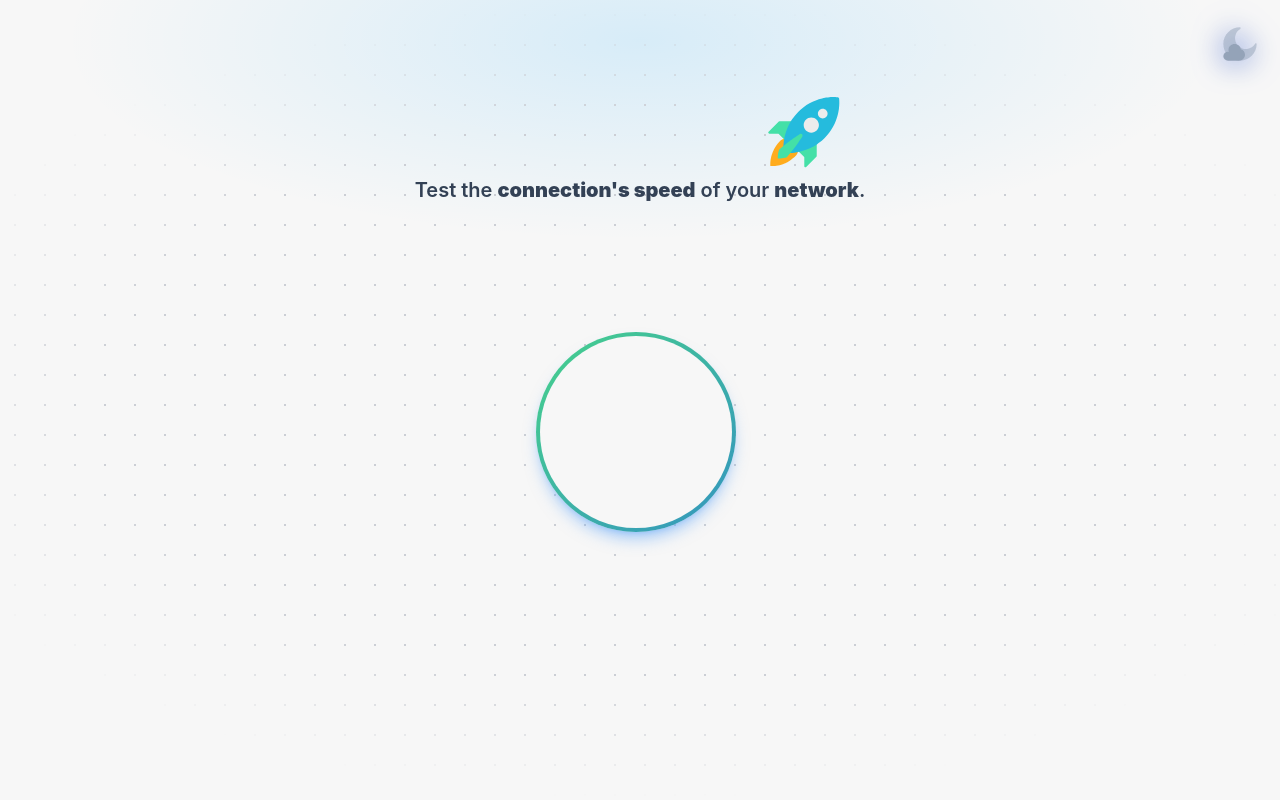
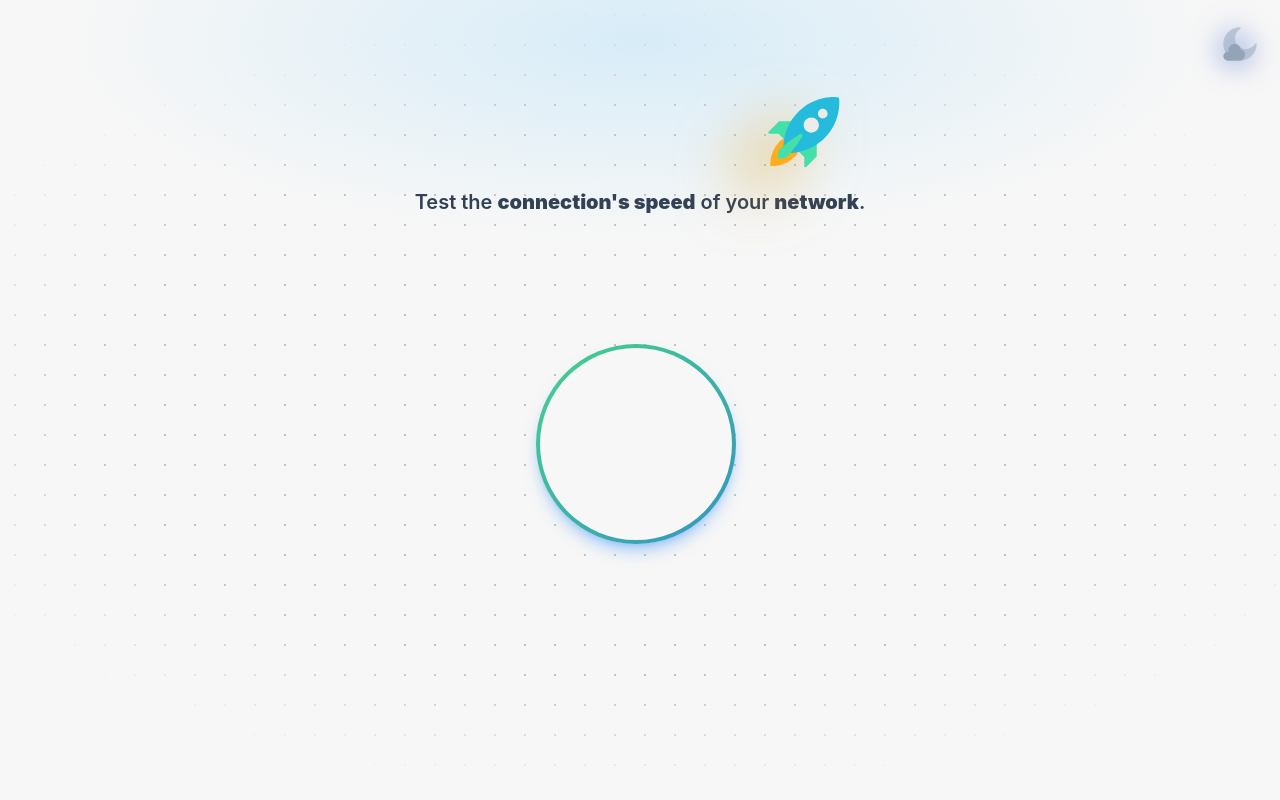
Before and after one commit to ricardojparram/network-test-app, a Preact app: page / in a window 1280 px wide. Built offline with nearby package versions, Linux system fonts and the light colour scheme.

Commit message:
feat: change the light color for the bg

```diff
--- a/src/app.tsx
+++ b/src/app.tsx
@@ -6,7 +6,7 @@ import { ThemeSwitch } from "./components/ThemeSwitch";
 export function App() {
   return (
     <>
-      <div class="absolute z-[-1] h-full w-full bg-[radial-gradient(#cbced4_1px,transparent_1px)] [background-size:30px_30px] [mask-image:radial-gradient(ellipse_60%_50%_at_50%_50%,#000_70%,transparent_100%)] dark:bg-[radial-gradient(#454545_1px,transparent_1px)]"></div>
+      <div class="absolute z-[-1] h-full w-full bg-[radial-gradient(#c1c4c9_1px,transparent_1px)] [background-size:30px_30px] [mask-image:radial-gradient(ellipse_60%_50%_at_50%_50%,#000_70%,transparent_100%)] dark:bg-[radial-gradient(#454545_1px,transparent_1px)]"></div>
       <div class="absolute top-0 z-[-2] h-screen w-screen bg-light dark:bg-dark bg-[radial-gradient(90%_50%_at_50%_5%,rgba(0,163,255,0.13)_0,rgba(0,163,255,0)_50%,rgba(0,163,255,0)_100%)]"></div>
       <div class="absolute top-0 right-5">
         {" "}
@@ -16,10 +16,10 @@ export function App() {
         <GradientTypography size="7xl">
           <span class="flex tracking-wider">
             NETEST
-            <FxemojiRocket class="ml-5" />
+            <FxemojiRocket class="ml-5 drop-shadow-orange-lg" />
           </span>
         </GradientTypography>
-        <h2 class="font-semibold text-lg md:text-xl text-slate-700 dark:text-slate-200 pt-2 text-center">
+        <h2 class="font-semibold text-lg md:text-xl text-slate-700 dark:text-slate-200 pt-5 text-center">
           Test the <strong>connection's speed</strong> of your{" "}
           <strong>network</strong>.
         </h2>
```
